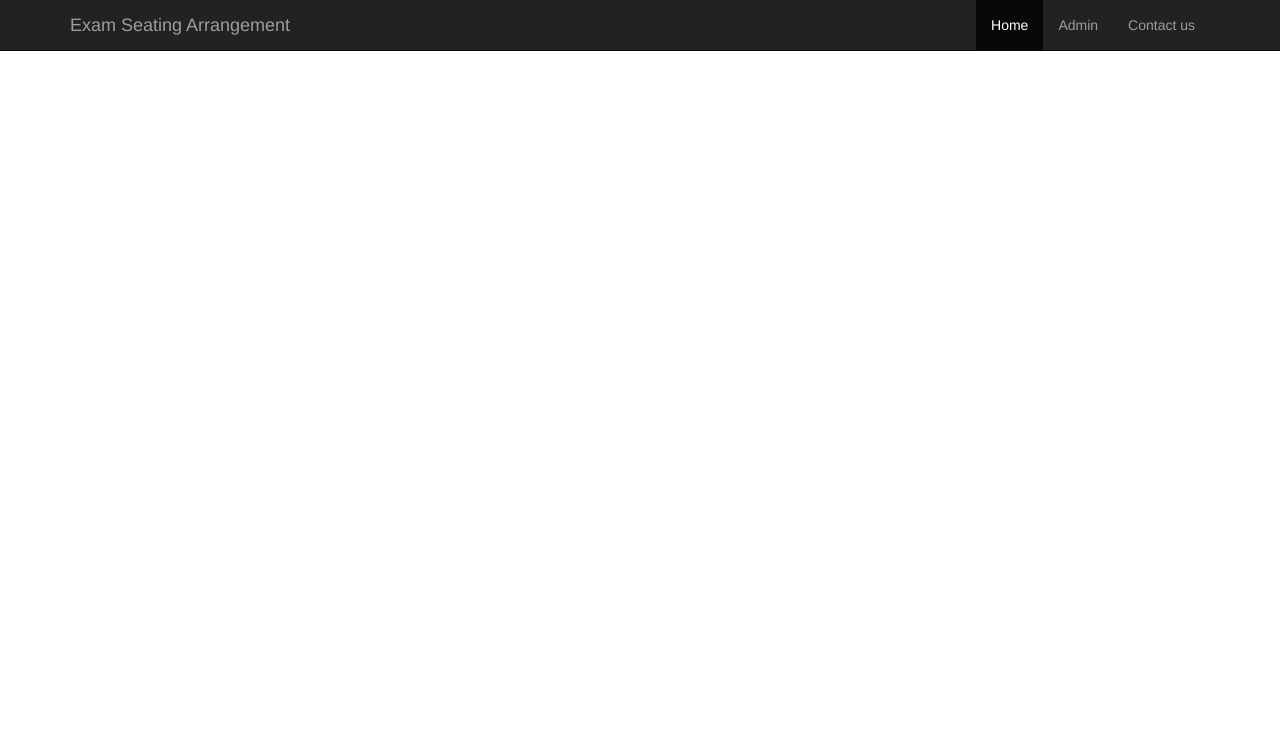
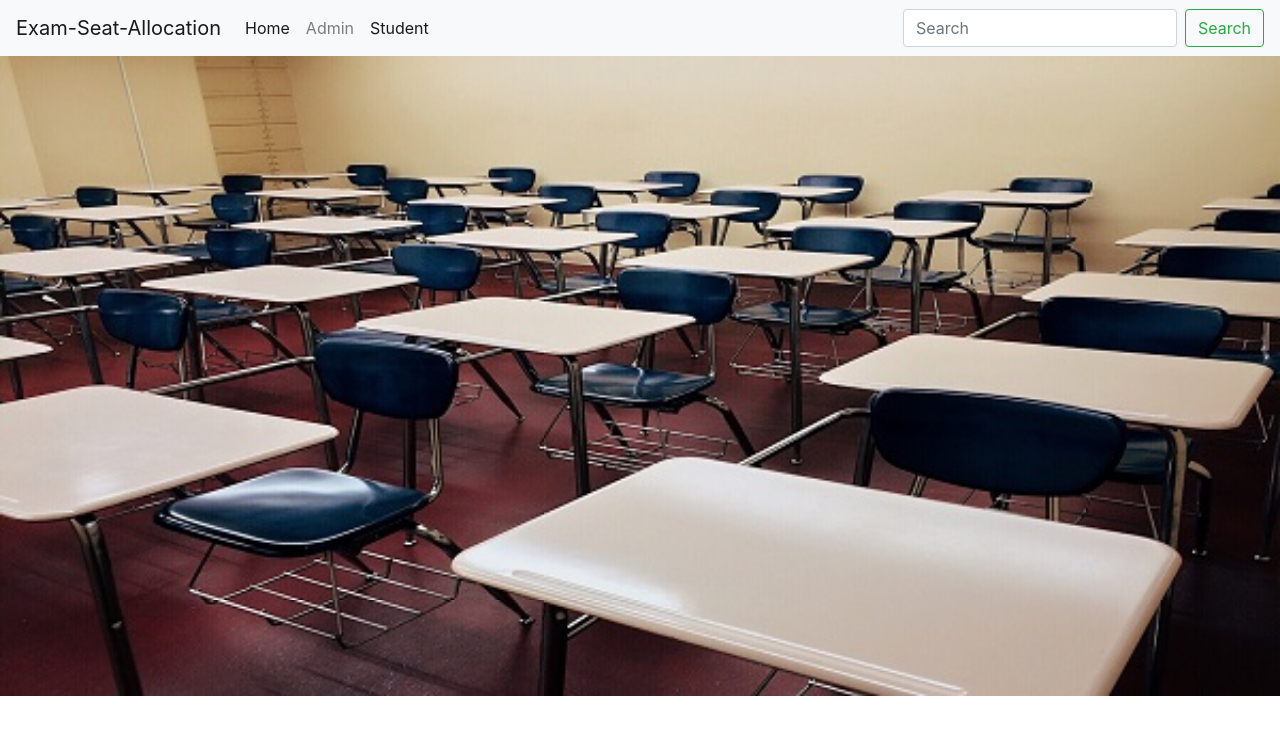
Before and after one commit to AmujoDotun/deletingsoon, a PHP site: page / in a window 1280 px wide. Shown: the top 735 px of the page. Run offline with PHP 8.4, Linux system fonts and the light colour scheme; some libraries are stand-ins or nearby versions.

Commit message:
Added and updated the home page

```diff
--- a/index.php
+++ b/index.php
@@ -1,90 +1,67 @@
-<!DOCTYPE html>
+<!doctype html>
 <html lang="en">
-<head>
-  <meta charset="UTF-8">
-  <meta name="viewport" content="width=device-width, initial-scale=1.0">
-  <meta http-equiv="X-UA-Compatible" content="ie=edge">
-  <title> Welcome to Exam Seating Arrangement</title>
-  <link rel="stylesheet" href="css/bootstrap.min.css"/>
-  <link rel="stylesheet" href="css/bootstrap.css"/>
-  <link rel="stylesheet" href="css/my.css"/>
+  <head>
+    <!-- Required meta tags -->
+    <meta charset="utf-8">
+    <meta name="viewport" content="width=device-width, initial-scale=1, shrink-to-fit=no">
 
-  <script src="js/jquery.js"></script>
-  <script src="js/bootstrap.min.js"></script>
-</head>
+    <!-- Bootstrap CSS -->
+    <link rel="stylesheet" href="https://stackpath.bootstrapcdn.com/bootstrap/4.4.1/css/bootstrap.min.css" integrity="sha384-Vkoo8x4CGsO3+Hhxv8T/Q5PaXtkKtu6ug5TOeNV6gBiFeWPGFN9MuhOf23Q9Ifjh" crossorigin="anonymous">
+
+    <title>Exam-Seat-Allocation</title>
+  </head>
 <body>
-  <nav class="navbar navbar-inverse navbar-fixed-top" role="navigation">
-<div class="container">
-           <!-- Brand and toggle get grouped for better mobile display -->
-           <div class="navbar-header">
-               <button type="button" class="navbar-toggle" data-toggle="collapse" data-target="#bs-example-navbar-collapse-1">
-                   <span class="sr-only">Toggle navigation</span>
-                   <span class="icon-bar"></span>
-                   <span class="icon-bar"></span>
-                   <span class="icon-bar"></span>
-               </button>
-               <a class="navbar-brand" href="#">Exam Seating Arrangement</a>
-           </div>
-           <!-- Collect the nav links, forms, and other content for toggling -->
-           <div class="collapse navbar-collapse navbar-right" id="bs-example-navbar-collapse-1">
-               <ul class="nav navbar-nav">
-                   <li class="active">
-                       <a href="firstpage.php" class="active">Home</a>
-                   </li>
-                   <li>
-                       <a href="adminloginde.php">Admin</a>
-                   </li>
-                   <li>
-                       <a href="contactus.php">Contact us</a>
-                   </li>
-               </ul>
-           </div>
-           <!-- /.navbar-collapse -->
-       </div>
-       <!-- /.container -->
-   </nav>
-  <div class="carousel fade-carousel slide" data-ride="carousel" data-interval="2500" id="bs-carousel">
-  <!-- Overlay -->
-  <div class="overlay"></div>
+<nav class="navbar navbar-expand-lg navbar-light bg-light">
+  <a class="navbar-brand" href="#">Exam-Seat-Allocation</a>
+  <button class="navbar-toggler" type="button" data-toggle="collapse" data-target="#navbarSupportedContent" aria-controls="navbarSupportedContent" aria-expanded="false" aria-label="Toggle navigation">
+    <span class="navbar-toggler-icon"></span>
+  </button>
 
-  <!-- Indicators -->
-  <ol class="carousel-indicators">
-    <li data-target="#bs-carousel" data-slide-to="0" class="active"></li>
-    <li data-target="#bs-carousel" data-slide-to="1"></li>
-    <li data-target="#bs-carousel" data-slide-to="2"></li>
-  </ol>
+  <div class="collapse navbar-collapse" id="navbarSupportedContent">
+    <ul class="navbar-nav mr-auto">
+      <li class="nav-item active">
+        <a class="nav-link" href="#">Home <span class="sr-only">(current)</span></a>
+      </li>
+      <li class="nav-item">
+        <a class="nav-link" href="Admin/adminLogin.php">Admin</a>
+      </li>
+      <li class="nav-item active">
+        <a class="nav-link" href="students/login.php">Student<span class="sr-only">(current)</span></a>
+      </li>
 
-  <!-- Wrapper for slides -->
+    </ul>
+    <form class="form-inline my-2 my-lg-0">
+      <input class="form-control mr-sm-2" type="search" placeholder="Search" aria-label="Search">
+      <button class="btn btn-outline-success my-2 my-sm-0" type="submit">Search</button>
+    </form>
+  </div>
+</nav>
+
+
+<div id="carouselExampleSlidesOnly" class="carousel slide" data-ride="carousel">
   <div class="carousel-inner">
-    <div class="item slides active">
-      <div class="slide-1"></div>
-      <div class="screen-word">
-        <hgroup>
-            <h2></h2>
-        </hgroup>
-      <a href="selectoneof3.php" class="btn btn-hero btn-lg btn-responsive">SEARCH YOU</a>
-      </div>
+    <div class="carousel-item active">
+        <img src="images/classroom2.jpg" class="d-block w-100" alt="...">
     </div>
-    <div class="item slides">
-      <div class="slide-2"></div>
-      <div class="screen-word">
-        <hgroup>
-            <h2></h2>
-        </hgroup>
-      <a href="selectoneof3.php" class="btn btn-hero btn-lg btn-responsive">SEARCH YOU</a>
-      </div>
+    <div class="carousel-item">
+      <img src="images/classroom6.jpg" class="d-block w-100" alt="...">
     </div>
-    <div class="item slides">
-      <div class="slide-3"></div>
-      <div class="screen-word">
-        <hgroup>
-          <h2></h2>
-        </hgroup>
-      <a href="selectoneof3.php" class="btn btn-hero btn-lg btn-primary btn-responsive">SEARCH YOU</a>
-      </div>
+    <div class="carousel-item">
+      <img src="images/classroom4.jpg" class="d-block w-100" alt="...">
+    </div>
+    <div class="carousel-item">
+      <img src="images/classroom5.jpg" class="d-block w-100" alt="...">
+    </div>
+    <div class="carousel-item">
+      <img src="images/classroom3.png" class="d-block w-100" alt="...">
     </div>
   </div>
 </div>
 
-</body>
+ <!-- Optional JavaScript -->
+    <!-- jQuery first, then Popper.js, then Bootstrap JS -->
+    <script src="https://code.jquery.com/jquery-3.4.1.slim.min.js" integrity="sha384-J6qa4849blE2+poT4WnyKhv5vZF5SrPo0iEjwBvKU7imGFAV0wwj1yYfoRSJoZ+n" crossorigin="anonymous"></script>
+    <script src="https://cdn.jsdelivr.net/npm/popper.js@1.16.0/dist/umd/popper.min.js" integrity="sha384-Q6E9RHvbIyZFJoft+2mJbHaEWldlvI9IOYy5n3zV9zzTtmI3UksdQRVvoxMfooAo" crossorigin="anonymous"></script>
+    <script src="https://stackpath.bootstrapcdn.com/bootstrap/4.4.1/js/bootstrap.min.js" integrity="sha384-wfSDF2E50Y2D1uUdj0O3uMBJnjuUD4Ih7YwaYd1iqfktj0Uod8GCExl3Og8ifwB6" crossorigin="anonymous"></script>
+  </body>
 </html>
```
Also changed, not shown: images/classroom2.jpg (added), images/classroom3.jpg (added), images/classroom3.png (added), images/classroom4.jpg (added), images/classroom5.jpg (added), images/classroom6.jpg (added), images/download (1).jpg (added), images/download.jpg (added), images/front.png (added), images/images.jpg (added).
